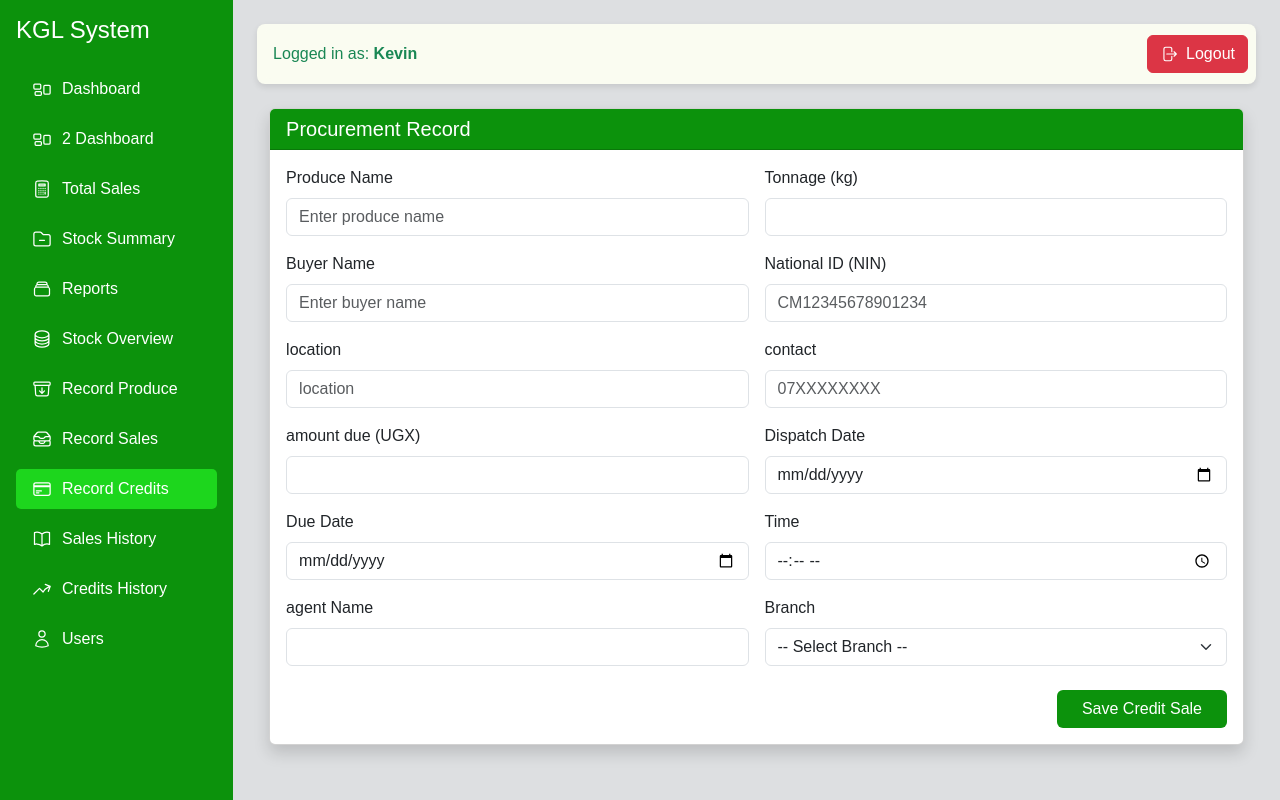
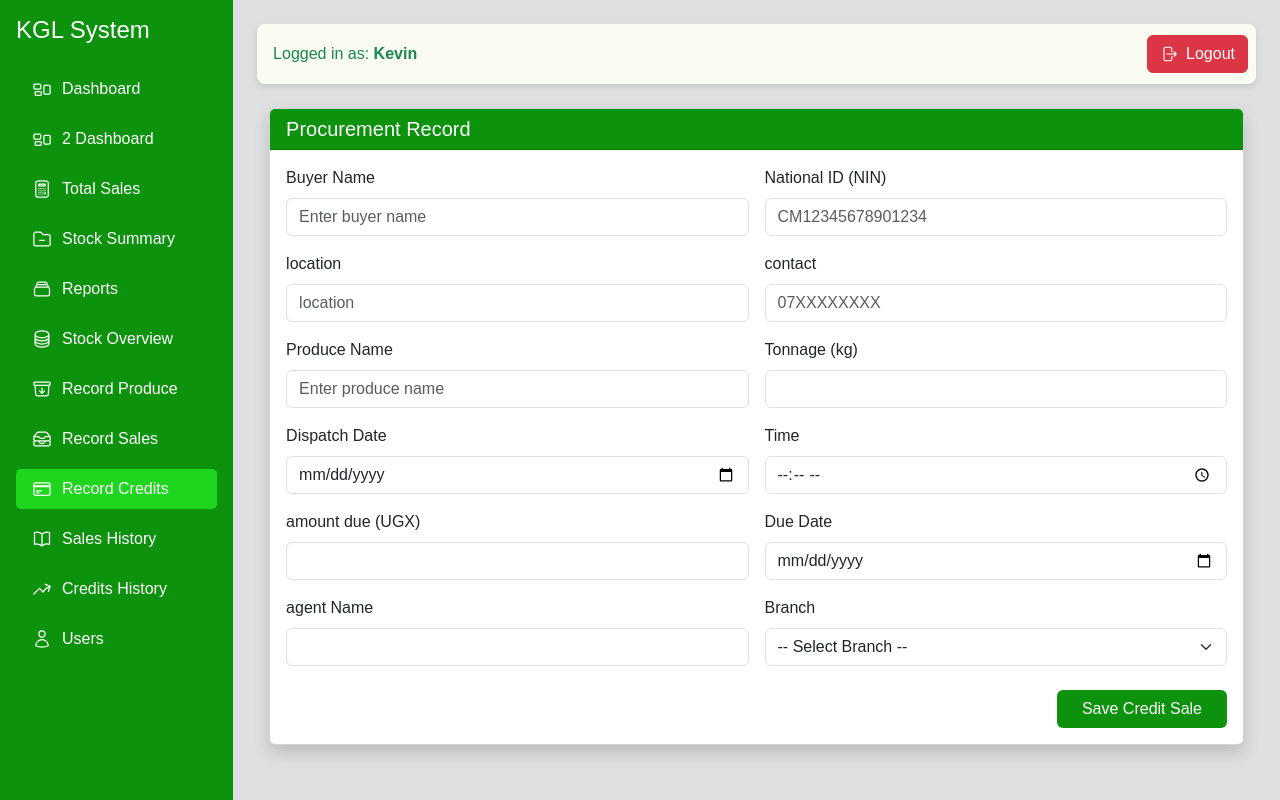
Before and after one commit to greatkevingkpro-svg/KGL_WEB_APP, a Vue app in the folder vue-frontend/: page /dashboard/credit-sales in a window 1280 px wide. Built offline with nearby package versions, Linux system fonts and the light colour scheme.

Commit message:
fetching and creating data from the frontend pages

```diff
--- /dev/null
+++ b/vue-frontend/src/stores/creditSalesStore.js
@@ -0,0 +1,40 @@
+import { defineStore } from "pinia";
+import { ref } from "vue";
+
+import axios from "@/utils/axios";
+
+export const useCreditSalesStore = defineStore("credit-sales",
+    () => {
+        const creditSales = ref([])
+        const error = ref(null);
+
+        // record new credit sale
+        async function recordNewCreditSale(creditSalesData) {
+            error.value = null;
+
+            try {
+                const response = await axios.post("/api/credit-sales", creditSalesData);
+
+                // add new credit sale to the list
+                creditSales.value.push(response.data);
+
+                alert("New Credit Sale created successful")
+
+                return response.data;
+            } catch (err) {
+                error.value = err.response?.data?.message || err.message;
+                console.log(err)
+            }
+        }
+
+        return {
+            creditSales,
+            error,
+            recordNewCreditSale
+        }
+
+    },
+    {
+        persist: true
+    }
+);
--- a/vue-frontend/src/stores/procurementStore.js
+++ b/vue-frontend/src/stores/procurementStore.js
@@ -7,12 +7,10 @@ export const useProcurementStore = defineStore(
     "procurement",
     () => {
         const procurements = ref([]);
-        const isLoading = ref(false);
         const error = ref(null);
 
         // record new procurements
         async function recordNewProcurement(procurementData) {
-            // isLoading.value = false;
             error.value = null;
 
             try {
@@ -27,14 +25,12 @@ export const useProcurementStore = defineStore(
             } catch (err) {
                 error.value = err.response?.data?.message || err.message;
                 console.log(err);
-            } finally {
-                // isLoading.value = false;
             }
+
         }
 
         return {
             procurements,
-            // isLoading,
             error,
             recordNewProcurement
         };
--- /dev/null
+++ b/vue-frontend/src/stores/salesStore.js
@@ -0,0 +1,37 @@
+import { defineStore } from "pinia";
+import { ref } from "vue";
+
+import axios from "@/utils/axios";
+
+export const useSalesStore = defineStore("sales",
+    () => {
+        const sales = ref([]);
+        const error = ref(null);
+
+        async function recordNewSale(salesData) {
+            error.value = null;
+
+            try {
+                const response = await axios.post("/api/sales", salesData);
+
+                // add new sales to the list
+                sales.value.push(response.data);
+
+                alert("New sale created successful")
+                return response.data;
+            } catch (err) {
+                error.value = err.response?.data?.message || err.message;
+                console.log(err);
+            }
+        }
+
+        return {
+            sales,
+            error,
+            recordNewSale
+        };
+    },
+    {
+        persist: true
+    }
+)
--- a/vue-frontend/src/views/creditSales.vue
+++ b/vue-frontend/src/views/creditSales.vue
@@ -1,5 +1,38 @@
 <script setup>
 import "../assets/custom-styles/main.css";
+
+import { reactive, ref } from "vue";
+import { useCreditSalesStore } from "@/stores/creditSalesStore";
+
+const creditSalesStore = useCreditSalesStore();
+
+const form = reactive({
+	buyerName: "",
+	nationalId: "",
+	location: "",
+	contact: "",
+	produceName: "",
+	tonnage: "",
+	dispatchDate: "",
+	time: "",
+	amountDue: "",
+	dueDate: "",
+	salesAgent: "",
+	branch: ""
+})
+
+const isLoading = ref(false);
+
+async function submitCreditSales() {
+	try {
+		isLoading.value = true;
+		await creditSalesStore.recordNewCreditSale(form)
+	} catch (error) {
+		console.log(error)
+	} finally {
+		isLoading.value = false;
+	}
+}
 
 </script>
 
@@ -16,78 +49,81 @@ import "../assets/custom-styles/main.css";
 				</div>
 
 				<div class="card-body">
-            <form id="procForm">
+					<form id="procForm" @submit.prevent="submitCreditSales">
 
 						<div class="row g-3">
+							<!-- Buyer name -->
+							<div class="col-md-6">
+								<label for="buyerName" class="form-label">Buyer Name</label>
+								<input type="text" class="form-control" id="buyerName" v-model="form.buyerName" placeholder="Enter buyer name"
+									required>
+							</div>
+
+							<!-- National ID (NIN) -->
+							<div class="col-md-6">
+								<label for="nationalId" class="form-label">National ID (NIN)</label>
+								<input type="text" class="form-control" id="nationalId" v-model="form.nationalId" placeholder="CM12345678901234"
+									required>
+							</div>
+
+							<!-- location -->
+							<div class="col-md-6">
+								<label for="location" class="form-label">location</label>
+								<input type="text" class="form-control" id="location" v-model="form.location" placeholder="location" required>
+							</div>
+
+							<!-- contact -->
+							<div class="col-md-6">
+								<label for="contact" class="form-label">contact</label>
+								<input type="text" class="form-control" id="contact" v-model="form.contact" placeholder="07XXXXXXXX" required>
+							</div>
+
 							<!-- produce name -->
 							<div class="col-md-6">
 								<label for="produceName" class="form-label">Produce Name</label>
-                  <input type="text" class="form-control" id="produceName" placeholder="Enter produce name" required>
+								<input type="text" class="form-control" id="produceName" v-model="form.produceName"
+									placeholder="Enter produce name" required>
 							</div>
 
 							<!-- tonnage -->
 							<div class="col-md-6">
 								<label for="tonnage" class="form-label">Tonnage (kg)</label>
-                  <input type="number" class="form-control" id="tonnage" min="0" step="0.01" required>
-                </div>
-
-                <!-- produce name -->
-                <div class="col-md-6">
-                  <label for="produceName" class="form-label">Buyer Name</label>
-                  <input type="text" class="form-control" id="buyerName" placeholder="Enter buyer name" required>
-                </div>
-
-                <!-- produce name -->
-                <div class="col-md-6">
-                  <label for="produceName" class="form-label">National ID (NIN)</label>
-                  <input type="text" class="form-control" id="creditNIN" placeholder="CM12345678901234" required>
-                </div>
-
-                <!-- location -->
-                <div class="col-md-6">
-                  <label for="produceName" class="form-label">location</label>
-                  <input type="text" class="form-control" id="location" placeholder="location" required>
-                </div>
-
-                <!-- contact -->
-                <div class="col-md-6">
-                  <label for="contact" class="form-label">contact</label>
-                  <input type="text" class="form-control" id="contact" placeholder="07XXXXXXXX" required>
-                </div>
-
-                <!-- amount due -->
-                <div class="col-md-6">
-                  <label for="amount due" class="form-label">amount due (UGX)</label>
-                  <input type="number" class="form-control" id="amountDue" min="0" step="100" required>
+								<input type="number" class="form-control" id="tonnage" v-model="form.tonnage" min="0" step="0.01" required>
 							</div>
 
 							<!-- date -->
 							<div class="col-md-6">
 								<label for="date" class="form-label">Dispatch Date</label>
-                  <input type="date" class="form-control" id="dispatchDate" required>
-                </div>
-
-                <!-- date -->
-                <div class="col-md-6">
-                  <label for="date" class="form-label">Due Date</label>
-                  <input type="date" class="form-control" id="dueDate" required>
+								<input type="date" class="form-control" id="dispatchDate" v-model="form.dispatchDate" required>
 							</div>
 
 							<!-- time -->
 							<div class="col-md-6">
 								<label for="time" class="form-label">Time</label>
-                  <input type="time" class="form-control" id="time" required>
+								<input type="time" class="form-control" id="time" v-model="form.time" required>
+							</div>
+
+							<!-- amount due -->
+							<div class="col-md-6">
+								<label for="amountDue" class="form-label">amount due (UGX)</label>
+								<input type="number" class="form-control" id="amountDue" v-model="form.amountDue" min="0" step="100" required>
+							</div>
+
+							<!-- date -->
+							<div class="col-md-6">
+								<label for="dueDate" class="form-label">Due Date</label>
+								<input type="date" class="form-control" id="dueDate" v-model="form.dueDate" required>
 							</div>
 
 							<!-- agent name -->
 							<div class="col-md-6">
-                  <label for="agent" class="form-label">agent Name</label>
-                  <input type="text" class="form-control" id="agent" required>
+								<label for="salesAgent" class="form-label">agent Name</label>
+								<input type="text" class="form-control" id="salesAgent" v-model="form.salesAgent" required>
 							</div>
 
 							<div class="col-md-6">
 								<label for="branch" class="form-label">Branch</label>
-                  <select class="form-select" id="branch" required>
+								<select class="form-select" id="branch" v-model="form.branch" required>
 									<option value="">-- Select Branch --</option>
 									<option>Maganjo</option>
 									<option>Matugga</option>
@@ -97,8 +133,8 @@ import "../assets/custom-styles/main.css";
 						</div>
 
 						<div class="mt-4 text-end">
-                <button id="submitBtn" type="submit" class="btn text-white px-4">
-                  Save Credit Sale
+							<button id="submitBtn" type="submit" :disabled="isLoading" class="btn text-white px-4">
+								{{ isLoading ? "saving..." : "Save Credit Sale" }}
 							</button>
 						</div>
 
@@ -112,6 +148,4 @@ import "../assets/custom-styles/main.css";
 
 </template>
 
-<style>
-
-</style>
+<style></style>
--- a/vue-frontend/src/views/sales.vue
+++ b/vue-frontend/src/views/sales.vue
@@ -1,6 +1,35 @@
 <script setup>
 
 import "../assets/custom-styles/main.css";
+
+import { reactive, ref } from "vue";
+import { useSalesStore } from "@/stores/salesStore";
+
+const salesStore = useSalesStore();
+
+const form = reactive({
+    produceName: "",
+    tonnage: "",
+    amountPaid: "",
+    buyerName: "",
+    salesAgent: "",
+    dateOfSale: "",
+    timePurchaseMade: "",
+    branch: ""
+})
+
+const isLoading = ref(false)
+
+async function submitSale() {
+    try {
+        isLoading.value = true;
+        await salesStore.recordNewSale(form);
+    } catch (error) {
+        console.log(error)
+    } finally {
+        isLoading.value = false;;
+    }
+}
 
 </script>
 
@@ -18,79 +47,54 @@ import "../assets/custom-styles/main.css";
                 </div>
 
                 <div class="card-body">
-                    <form id="saleForm">
+                    <form id="saleForm" @submit.prevent="submitSale">
 
                         <div class="row g-3">
                             <!-- produce name -->
                             <div class="col-md-6">
                                 <label for="produceName" class="form-label">Produce Name</label>
-                                <input type="text" class="form-control" id="produceName"
+                                <input type="text" class="form-control" id="produceName" v-model="form.produceName"
                                     placeholder="Enter produce name" required>
                             </div>
 
-                            <!-- produce type -->
-                            <!-- <div class="col-md-6">
-                  <label for="produceType" class="form-label">Produce Type</label>
-                  <select class="form-select" id="produceType" required>
-                    <option value="">Select Type</option>
-                    <option>Beans</option>
-                    <option>Maize</option>
-                    <option>G-nuts</option>
-                    <option>Cow Peas</option>
-                    <option>Millet</option>
-                  </select>
-                </div> -->
-
                             <!-- tonnage -->
                             <div class="col-md-6">
-                                <label for="saleTonnage" class="form-label">Tonnage (kg)</label>
-                                <input type="number" class="form-control" id="saleTonnage" min="1" step="0.01" required>
+                                <label for="tonnage" class="form-label">Tonnage (kg)</label>
+                                <input type="number" class="form-control" id="tonnage" v-model="form.tonnage" min="1" step="0.01" required>
                             </div>
 
                             <!-- amoutPaid -->
                             <div class="col-md-6">
                                 <label for="amoutPaid" class="form-label">Amout Paid (UGX)</label>
-                                <input type="number" class="form-control" id="amoutPaid" required>
+                                <input type="number" class="form-control" id="amoutPaid" v-model="form.amountPaid" required>
                             </div>
-
-                            <!-- selling price -->
-                            <!-- <div class="col-md-6">
-                  <label for="price" class="form-label">Selling Price (UGX)</label>
-                  <input type="number" class="form-control" id="price" required>
-                </div> -->
 
                             <!-- buyer name -->
                             <div class="col-md-6">
                                 <label for="buyerName" class="form-label">Buyer Name</label>
-                                <input type="text" class="form-control" id="buyerName" required>
+                                <input type="text" class="form-control" id="buyerName" v-model="form.buyerName" required>
                             </div>
 
                             <div class="col-md-6">
-                                <label for="agentName" class="form-label">Sales Agent</label>
-                                <input type="text" class="form-control" id="agentName" required>
+                                <label for="salesAgent" class="form-label">Sales Agent</label>
+                                <input type="text" class="form-control" id="salesAgent" v-model="form.salesAgent" required>
                             </div>
 
                             <!-- date -->
                             <div class="col-md-6">
-                                <label for="saleDate" class="form-label">Date</label>
-                                <input type="date" class="form-control" id="saleDate" required>
+                                <label for="dateOfSale" class="form-label">Date</label>
+                                <input type="date" class="form-control" id="dateOfSale" v-model="form.dateOfSale" required>
                             </div>
 
                             <!-- time -->
                             <div class="col-md-6">
-                                <label for="saleTime" class="form-label">Time</label>
-                                <input type="time" class="form-control" id="saleTime" required>
+                                <label for="timePurchaseMade" class="form-label">Time</label>
+                                <input type="time" class="form-control" id="timePurchaseMade" v-model="form.timePurchaseMade" required>
                             </div>
-
-                            <!-- contact -->
-                            <!-- <div class="col-md-6">
-                  <label for="contact" class="form-label">Contact</label>
-                  <input type="tel" class="form-control" id="contact" required>
-                </div> -->
 
                             <div class="col-md-6">
                                 <label for="branch" class="form-label">Branch</label>
-                                <select class="form-select" id="branch" required>
+                                <select class="form-select" id="branch" v-model="form.branch" required>
                                     <option value="">-- Select Branch --</option>
                                     <option>Maganjo</option>
                                     <option>Matugga</option>
@@ -100,8 +104,9 @@ import "../assets/custom-styles/main.css";
                         </div>
 
                         <div class="mt-4 text-end">
-                            <button id="submitBtn" type="submit" class="btn text-white px-4">
-                                Record Sale
+                            <button id="submitBtn" type="submit"
+                            :disabled="isLoading" class="btn text-white px-4">
+                                {{ isLoading ? "Saving..." : "Record Sale" }}
                             </button>
                         </div>
 
```
Lines whose indentation alone changed are shown as unchanged.
